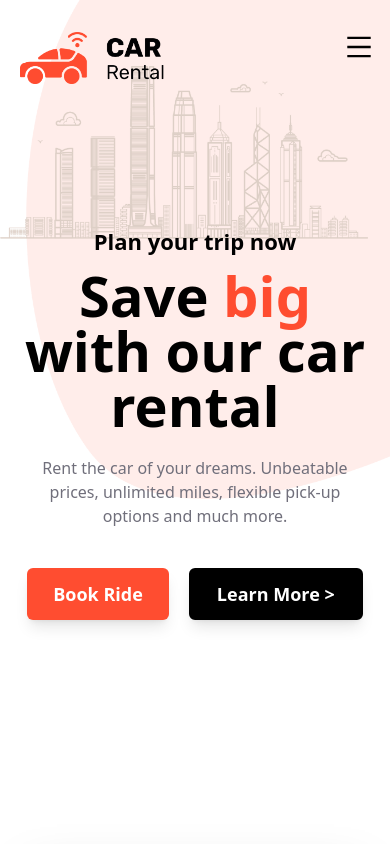
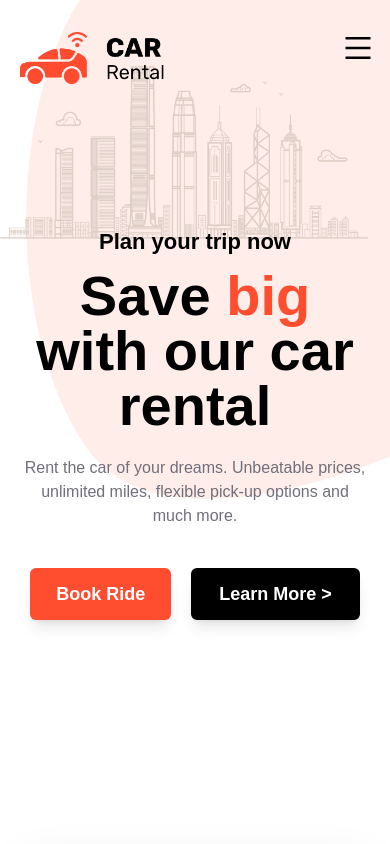
Before and after one commit to Masoud-M/car-rental, a Next.js app: page / in a window 390 px wide. Shown: the top 844 px of the page. Built offline with nearby package versions, Linux system fonts and the light colour scheme.

Commit message:
fixed some css

```diff
--- a/app/components/CarData.js
+++ b/app/components/CarData.js
@@ -17,6 +17,7 @@ export const CarDataApi = [
     air: "Yes",
     transmission: "Manual",
     fuel: "Gasoline",
+    isActive: false,
   },
   {
     name: "VW Golf 6",
@@ -29,6 +30,7 @@ export const CarDataApi = [
     air: "Yes",
     transmission: "Manual",
     fuel: "Diesel",
+    isActive: false,
   },
   {
     name: "Toyota Camry",
@@ -41,6 +43,7 @@ export const CarDataApi = [
     air: "Yes",
     transmission: "Automatic",
     fuel: "Hybrid",
+    isActive: false,
   },
 
   {
@@ -54,6 +57,7 @@ export const CarDataApi = [
     air: "Yes",
     transmission: "Manual",
     fuel: "Diesel",
+    isActive: false,
   },
 
   {
@@ -67,6 +71,7 @@ export const CarDataApi = [
     air: "Yes",
     transmission: "Manual",
     fuel: "Diesel",
+    isActive: false,
   },
 
   {
@@ -80,5 +85,6 @@ export const CarDataApi = [
     air: "Yes",
     transmission: "Automatic",
     fuel: "Gasoline",
+    isActive: false,
   },
 ];
--- a/app/components/faq/Faq.tsx
+++ b/app/components/faq/Faq.tsx
@@ -97,7 +97,7 @@ const Faq = () => {
           </div>
           <div className="flex w-full sm:w-[800px]  flex-col  mx-auto">
             <div
-              id="q2"
+              id="q3"
               onClick={() => openQ("q3")}
               className={`flex  justify-between px-[45px] py-[18px] transition duration-{400} ease-in-out  shadow-[0_3px_6px_0_rgba(0,0,0,0.1)] cursor-pointer ${getClassQuestion(
                 "q3"
--- a/app/components/footer/Footer.tsx
+++ b/app/components/footer/Footer.tsx
@@ -2,7 +2,7 @@ import { BsFillTelephoneFill } from "react-icons/bs";
 import { HiMail } from "react-icons/hi";
 const Footer = () => {
   return (
-    <div className="w-[90%] lg:w-[65%] mx-auto bg-white py-[100px]">
+    <div className="w-[90%] lg:w-[65%] mx-auto bg-white py-[50px]">
       <div className="grid grid-cols-1 md:grid-cols-2 justify-between gap-[50px] ">
         <div className="flex flex-col justify-start">
           <h1 className="text-[24px] font-bold mb-4">CAR Rental</h1>
--- a/app/components/navbar/Navbar.tsx
+++ b/app/components/navbar/Navbar.tsx
@@ -23,14 +23,14 @@ const Navbar = () => {
         {!nav ? (
           <AiOutlineMenu
             onClick={handleNav}
-            size={30}
-            className="fixed top-8 right-4 z-[99] lg:hidden "
+            size={32}
+            className="absolute top-8 right-4 z-[99] hover:text-[#ff4d30] font-bold transition lg:hidden "
           />
         ) : (
           <AiOutlineClose
             onClick={handleNav}
-            size={30}
-            className="fixed top-8 right-4 z-[99] lg:hidden "
+            size={32}
+            className="absolute top-8 right-4 z-[99] hover:text-[#ff4d30] transition lg:hidden "
           />
         )}
 
--- a/app/components/vehicleModels/Vehicle-models.tsx
+++ b/app/components/vehicleModels/Vehicle-models.tsx
@@ -38,6 +38,15 @@ const VehicleModels: React.FC<CarInfoProp> = () => {
     fuel: "Gasoline",
   });
 
+  const [activeTab, setActiveTab] = useState<string>(activeCar.name);
+  const [activeTabStyle, setActiveTabStyle] = useState<string>(" bg-[#e9e9e9]");
+  const activeTabId = (id: string) => {
+    setActiveTabStyle(activeTab === id ? " bg-[#ff4d30]" : activeTabStyle);
+  };
+
+  console.log(activeTab);
+  console.log(activeCar.name);
+
   const gridMainStyle = "grid grid-cols-1 grid-flow-row box-border ";
   const gridChildStyle =
     "text-[17px] font-semibold px-[9px] py-[5px] grid grid-cols-2 grid-flow-col text-center border-r-2 border-l-2 border-b-2 border-[#706f7b]";
@@ -74,8 +83,9 @@ const VehicleModels: React.FC<CarInfoProp> = () => {
                     transmission: item.transmission,
                     fuel: item.fuel,
                   }));
+                  () => activeTabId(item.name);
                 }}
-                className="  text-[1.5rem] font-semibold px-[20px] bg-[#e9e9e9]  rounded-md hover:cursor-pointer hover:bg-[#ff4d30] hover:text-white transition py-[12px]"
+                className={`text-[1.5rem] font-semibold px-[20px]   rounded-md hover:cursor-pointer hover:bg-[#ff4d30] hover:text-white transition py-[12px]   ${activeTabStyle}`}
               >
                 <h1>{item.name}</h1>
               </div>
--- a/app/globals.css
+++ b/app/globals.css
@@ -28,3 +28,46 @@
     background-size: cover;
   }
 }
+
+body {
+  font-family: sans-serif, Arial;
+}
+
+/* scroll bar ------ */
+
+/* Firefox */
+* {
+  scrollbar-width: thin;
+  scrollbar-color: #ff4d30 #ffffff;
+}
+
+/* Chrome, Edge and Safari */
+*::-webkit-scrollbar {
+  width: 10px;
+  width: 10px;
+}
+*::-webkit-scrollbar-track {
+  border-radius: 5px;
+  background-color: #ffffff;
+}
+
+*::-webkit-scrollbar-track:hover {
+  background-color: #ffffff;
+}
+
+*::-webkit-scrollbar-track:active {
+  background-color: #ffffff;
+}
+
+*::-webkit-scrollbar-thumb {
+  border-radius: 20px;
+  background-color: #ff4d30;
+}
+
+*::-webkit-scrollbar-thumb:hover {
+  background-color: #ff4d30;
+}
+
+*::-webkit-scrollbar-thumb:active {
+  background-color: #ff2525;
+}
```
